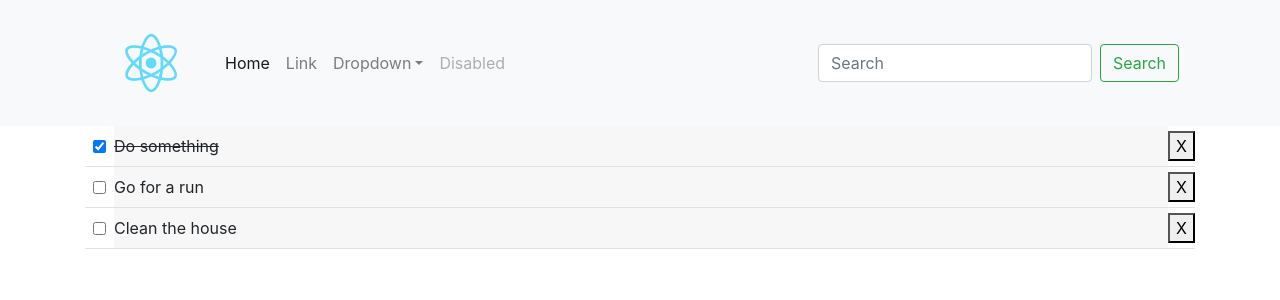
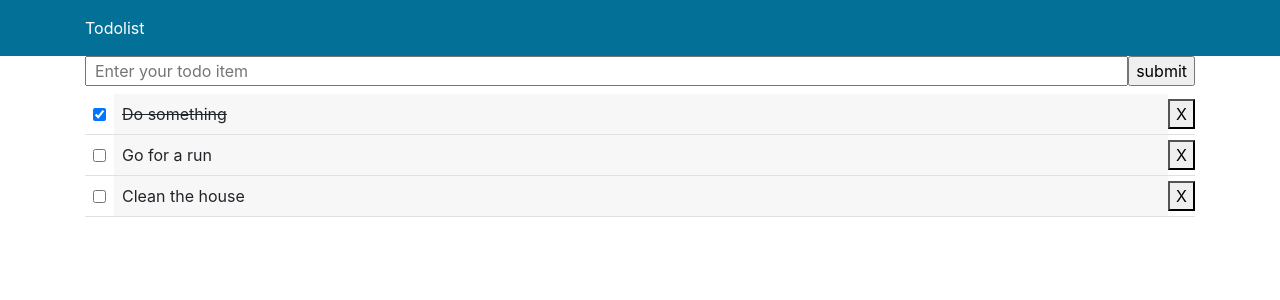
Before and after one commit to hospitalcompare/hc-react, a React (Create React App) app: page / in a window 1280 px wide. Shown: the top 300 px of the page. Built offline with nearby package versions, Linux system fonts and the light colour scheme.

Commit message:
Adding new todos from form, but with static 'id'

```diff
--- a/src/App.js
+++ b/src/App.js
@@ -1,7 +1,8 @@
 import React, {Component, useState} from 'react';
-import Header from './components/header';
-import Todos from './components/Todos';
+import Header from './components/layout/Header';
+import Todos from './components/todos/Todos';
 import './App.css';
+import AddTodo from "./components/todos/AddTodo";
 
 class App extends Component {
     state = {
@@ -24,6 +25,11 @@ class App extends Component {
         ]
     };
 
+    componentDidMount() {
+        console.log('No of items', this.state.todos.length);
+    }
+
+    // Toggle the 'completed' property
     toggleComplete = (id) => {
         this.setState({
             todos: this.state.todos.map(todo => {
@@ -35,16 +41,30 @@ class App extends Component {
         })
     };
 
+    // Delete the todo
     delTodo = (id) => {
         this.setState({
             todos: [...this.state.todos.filter(todo => todo.id !== id)]
         })
     };
 
+    // Add a new todo
+    addTodo = (title) => {
+        // console.log(title)
+        const newTodo = {
+            id: 4,
+            title: title,
+            completed: false
+        };
+
+        this.setState({ todos: [...this.state.todos, newTodo]} )
+    };
+
     render() {
         return (
             <div>
                 <Header/>
+                <AddTodo addTodo={this.addTodo}/>
                 <main>
                     <div className="container">
                         <Todos todos={this.state.todos}
--- /dev/null
+++ b/src/components/layout/Header.js
@@ -0,0 +1,19 @@
+import React from 'react';
+import AddTodo from "../todos/AddTodo";
+
+const Header = () => {
+   const headerStyle = {
+       background: '#037098',
+       color: '#fff'
+   };
+
+    return (
+        <header style={headerStyle} className="py-3">
+            <div className="container">
+                Todolist
+            </div>
+        </header>
+    );
+};
+
+export default Header;
--- /dev/null
+++ b/src/components/todos/AddTodo.js
@@ -0,0 +1,44 @@
+import React, {Component} from 'react';
+import PropTypes from 'prop-types';
+
+class AddTodo extends Component {
+    state = {
+        title: '',
+        completed: false
+    };
+
+    onChange = (e) => {
+        this.setState({
+            title: e.target.value
+        })
+    };
+
+    onSubmit = (e) => {
+        e.preventDefault();
+        this.props.addTodo(this.state.title);
+        this.setState({title: ''})
+    };
+
+    render() {
+        return (
+            <div>
+                <div className="container">
+                    <form onSubmit={this.onSubmit} className="d-flex w-100 mb-2">
+                        <input className="pl-2 w-100"
+                               id="enter_todo"
+                               type="text"
+                               placeholder="Enter your todo item"
+                               value={this.state.title}
+                               onChange={this.onChange}/>
+                        <input type="submit"
+                               value="submit" />
+                    </form>
+                </div>
+            </div>
+        );
+    }
+}
+
+AddTodo.propTypes = {};
+
+export default AddTodo;
--- a/src/components/Todoitem.js
+++ b/src/components/todos/Todoitem.js
@@ -14,7 +14,7 @@ class Todoitem extends Component {
         return (
             <div className="d-flex align-items-center w-100 border-bottom pl-2" >
                 <input id={`check_${id}`} type="checkbox" checked={completed} onChange={this.props.toggleComplete.bind(this, id)} />
-                <label style={this.getStyle()} htmlFor={`check_${id}`} className="ml-2 w-100 mb-0 py-2" >{ title }</label>
+                <label style={this.getStyle()} htmlFor={`check_${id}`} className="ml-2 pl-2 w-100 mb-0 py-2" >{ title }</label>
                 <button onClick={this.props.delTodo.bind(this, id)}>X</button>
             </div>
         )
```
Also changed, not shown: src/components/layout/footer.js (renamed from src/components/footer.js), src/components/layout/header_old.js (renamed from src/components/header.js), src/components/layout/main.js (renamed from src/components/main.js), src/components/layout/navbar.js (renamed from src/components/navbar.js), src/components/todos/Todos.js (renamed from src/components/Todos.js), 1 other file (tests, documents, lock files or other folders).
